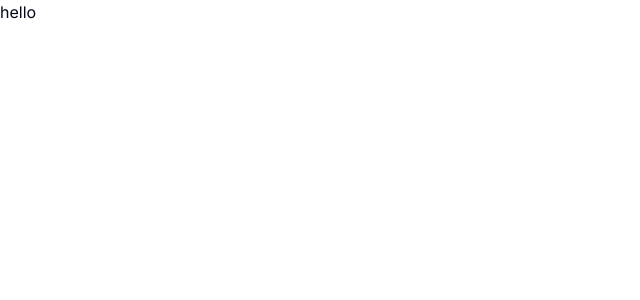
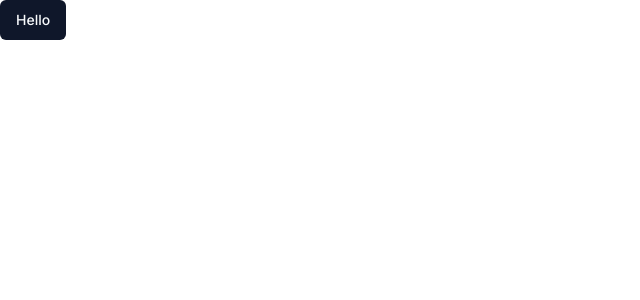
Before and after one commit to yetabalij/lms, a Next.js app: page / in a window 1280 px wide. Shown: the top 300 px of the page, without its empty margins (0-640 px from the left). Built offline with nearby package versions, Linux system fonts and the light colour scheme.

Commit message:
global css modified.

```diff
--- a/app/globals.css
+++ b/app/globals.css
@@ -1,6 +1,12 @@
 @tailwind base;
 @tailwind components;
 @tailwind utilities;
+
+html,
+body,
+:root {
+  height: 100%;
+}
 
 @layer base {
   :root {
--- a/app/page.tsx
+++ b/app/page.tsx
@@ -1,5 +1,10 @@
+import { Button } from "@/components/ui/button";
 import Image from "next/image";
 
 export default function Home() {
-  return <div>hello</div>;
+  return (
+    <div>
+      <Button>Hello</Button>
+    </div>
+  );
 }
```
